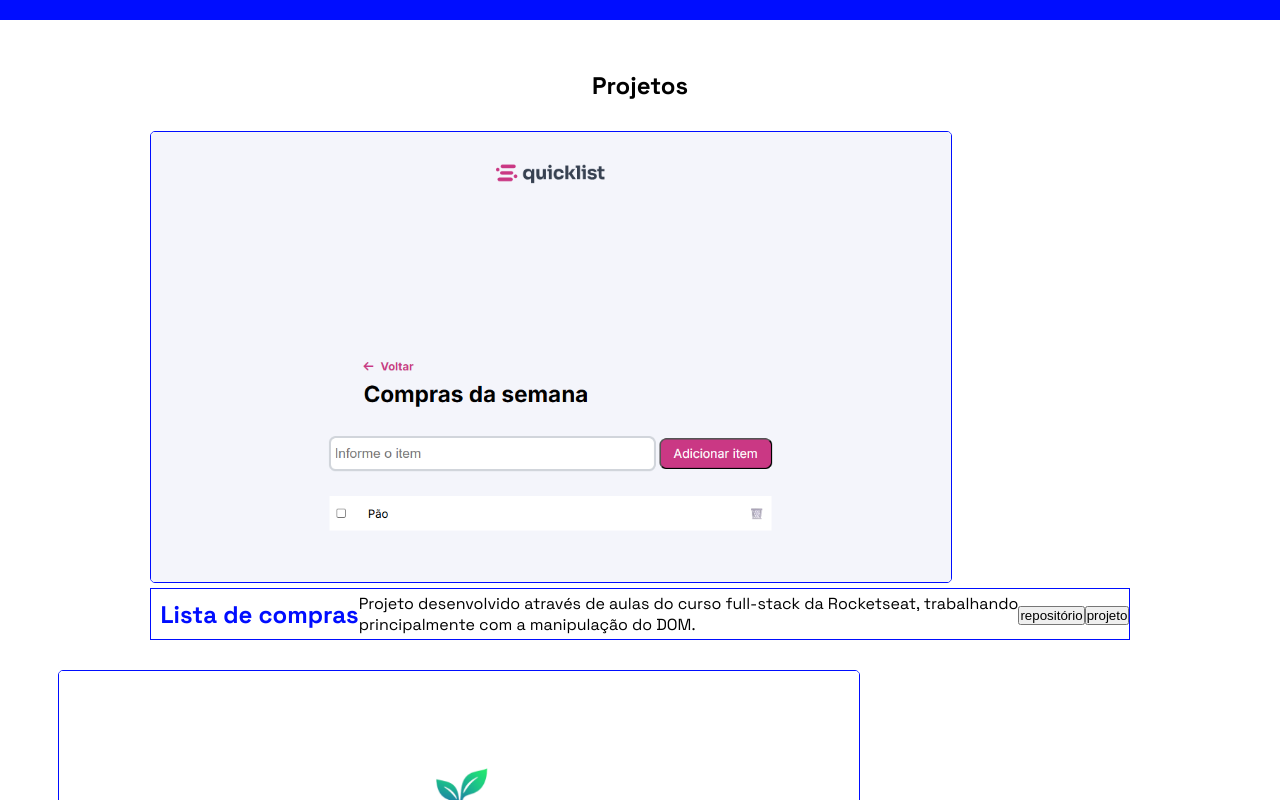
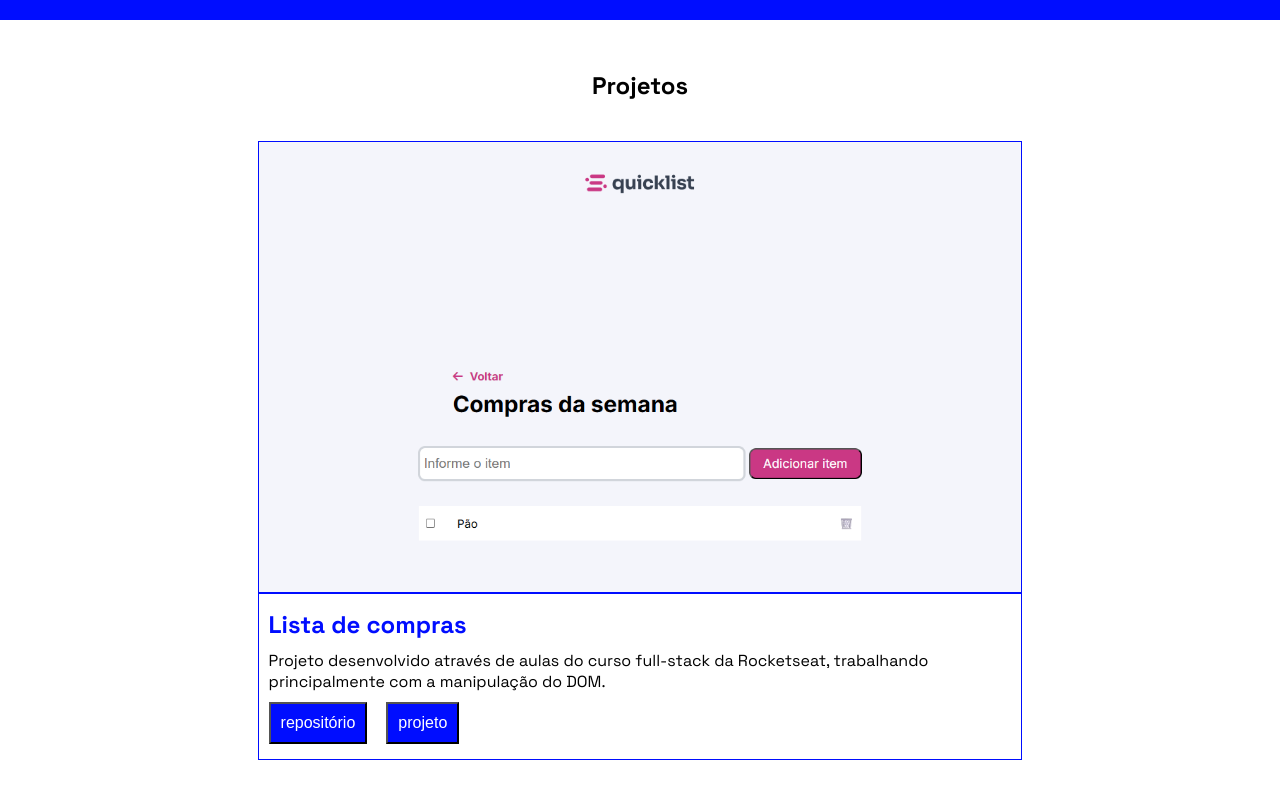
Before and after one commit to lucassantDev/portfolio-25-26, a React (Vite) app in the folder portfolio-react/: page / in a window 1280 px wide. Shown: the part 2540-3340 px from the top of the page. Built offline with nearby package versions, Linux system fonts and the light colour scheme.

Commit message:
style: estilizacao da div

```diff
--- a/portfolio-react/src/style/Projects.css
+++ b/portfolio-react/src/style/Projects.css
@@ -15,34 +15,58 @@ h2{
     margin: 0 0 0 10px;
 }
 
-.arrow{
-    width: 25px;
-    height: 25px;
-    border: 1px solid red;
+.div-project{
+    height: fit-content;
+    padding: 10px;
+    margin: 30px 0 0 0 ;
 
-    margin: 0 30px 0 0;
-    cursor: pointer;
-}
-
-.div-project{
-    margin: 30px 0 0 0 ;
+    display: flex;
+    align-items: center;
+    flex-direction: column;
 }
 
 .project{
     transition: .3s;
     border: 1px solid var(--color01);
+    border-radius: 0;
+    width: 80%;
+    max-width: 1000px;
 }
 
 .about-project{
     border: 1px solid var(--color01);
-    height: 50px;
+    height: fit-content;
+    padding-block: 15px;
+    width: 80%;
+    max-width: 1000px;
 
     display: flex;
-    align-items: center;
-    justify-content: space-between;
+    align-items: flex-start;
+    /* justify-content: space-evenly; */
+    flex-direction: column;
 }
 
+.button-acess-projects{
+    width: 25%;
+    display: flex;
+    justify-content: space-between;
+    margin: 0 0 0 10px;
+}
 
+.button-acess-projects button{
+    padding: 10px;
+    font-size: 1rem;
+    color: #FFFFFF;
+    background-color: var(--color01);
+
+    cursor: pointer;
+    margin: 10px 0 0 0;
+}
+
+.about-project > p{
+    width: 100%;
+    margin: 10px 0 0 10px;
+}
 
 
 @media screen and (min-width: 320px) and (max-width: 490px) {
```
